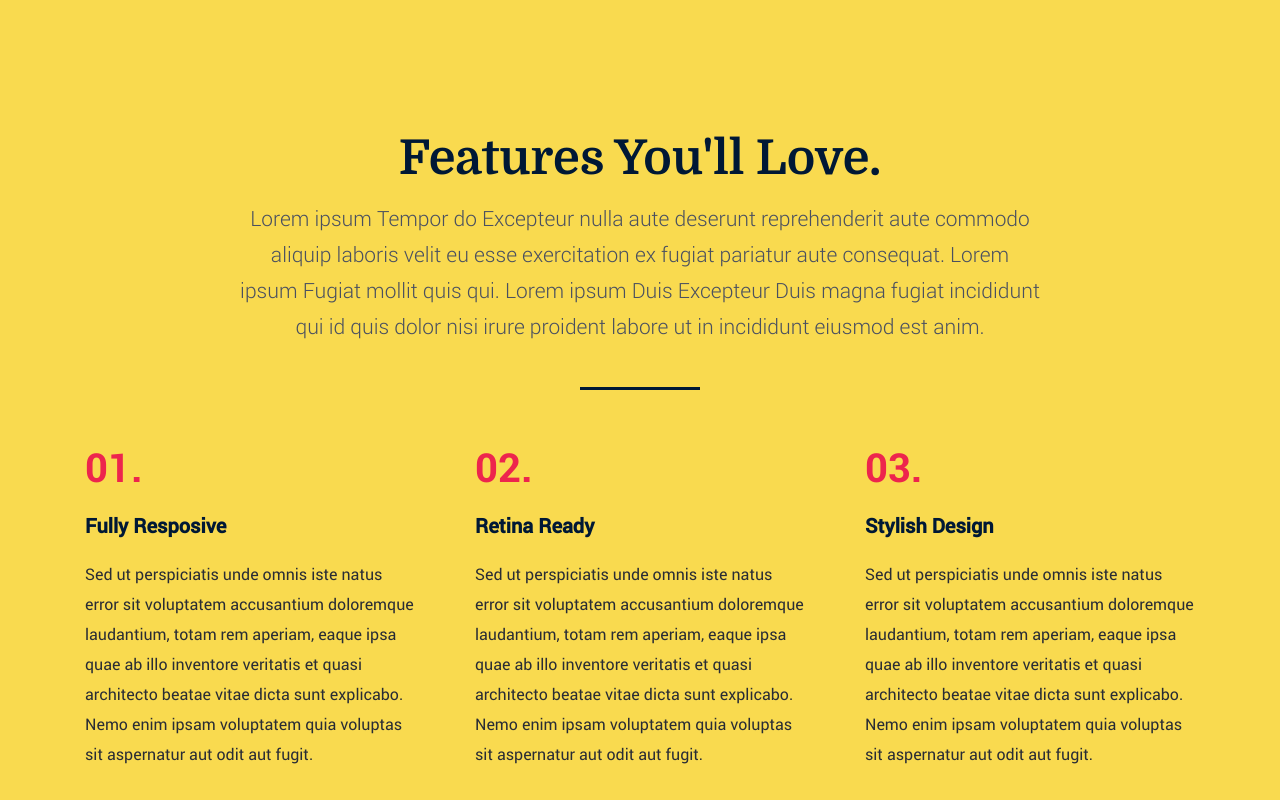
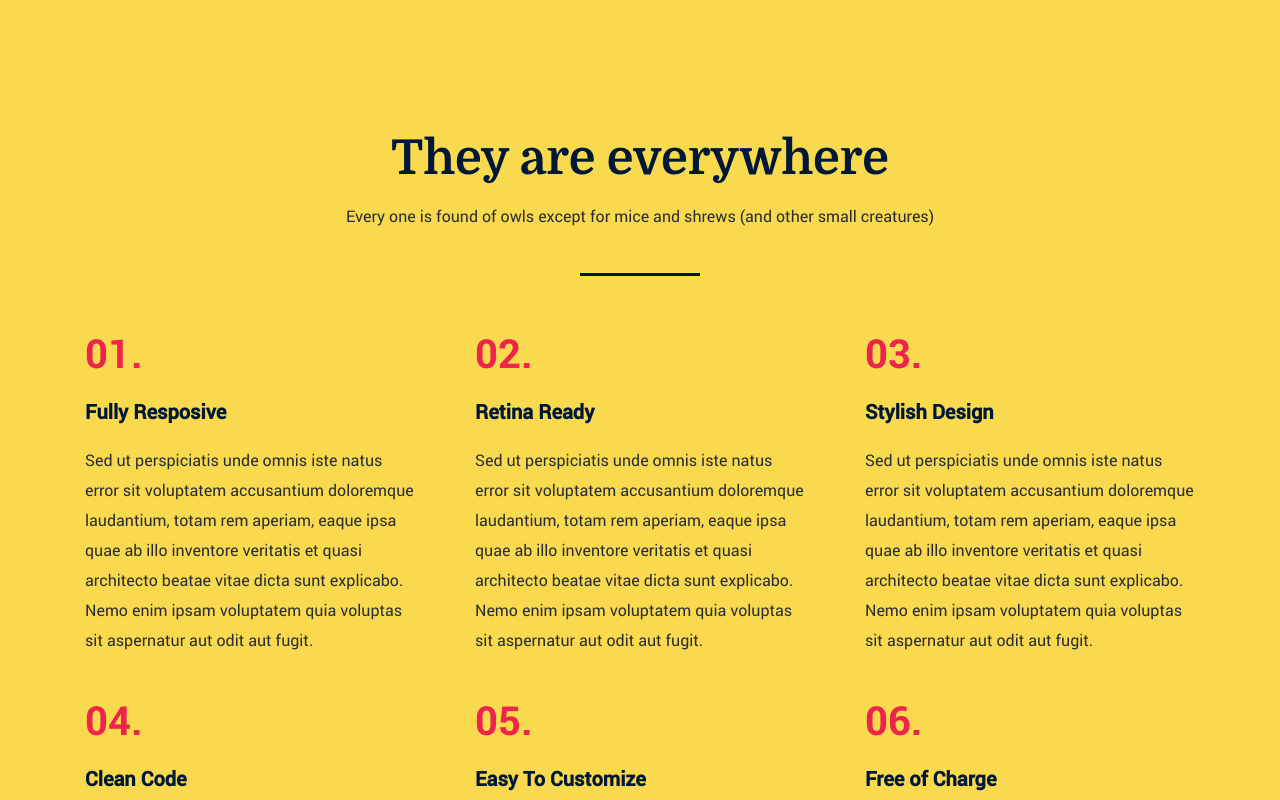
Before and after one commit to ineedadog/pageexample3, a plain HTML site: page index.html in a window 1280 px wide. Shown: the part 840-1640 px from the top of the page. Drawn offline with Linux system fonts and the light colour scheme; files whose address does not match are found by name.

Commit message:
Update index.html

```diff
--- a/index.html
+++ b/index.html
@@ -7,7 +7,7 @@
    <!--- basic page needs
    ================================================== -->
    <meta charset="utf-8">
-	<title>Cacti</title>
+	<title>Cacti and owls</title>
 	<meta name="description" content="">
 	<meta name="author" content="">
 
@@ -117,9 +117,9 @@
 			<div class="row section-intro group animate-this">
 	   		<div class="col-twelve with-bottom-line">
 
-	   			<h2 class="">Features You'll Love.</h2>
+	   			<h2 class="">They are everywhere</h2>
 
-	   			<p class="lead">Lorem ipsum Tempor do Excepteur nulla aute deserunt reprehenderit aute commodo aliquip laboris velit eu esse exercitation ex fugiat pariatur aute consequat. Lorem ipsum Fugiat mollit quis qui. Lorem ipsum Duis Excepteur Duis magna fugiat incididunt qui id quis dolor nisi irure proident labore ut in incididunt eiusmod est anim.</p>
+	   			<p>Every one is found of owls except for mice and shrews (and other small creatures)</p>
 
 	   		</div>
 	   	</div>
```
